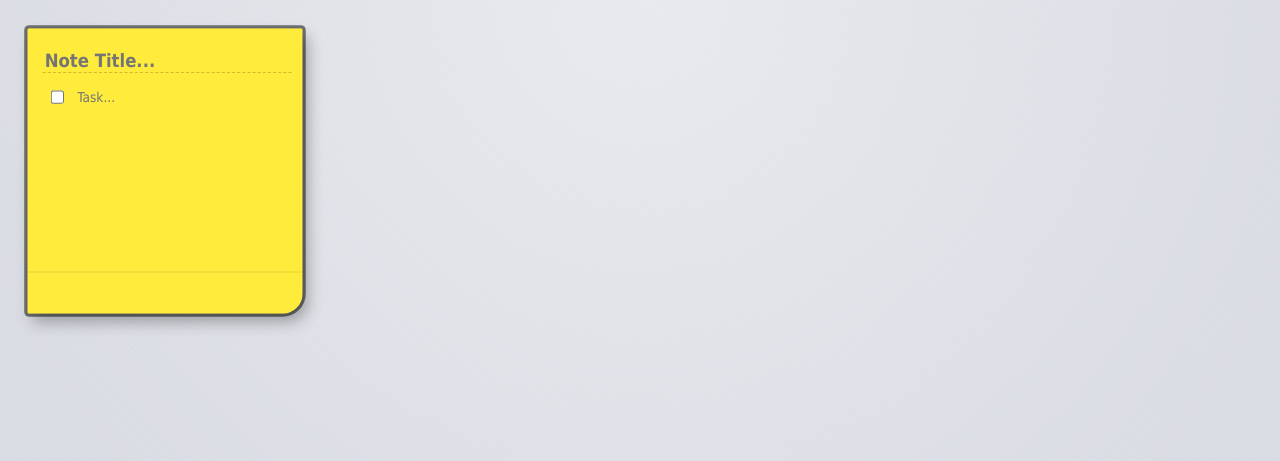
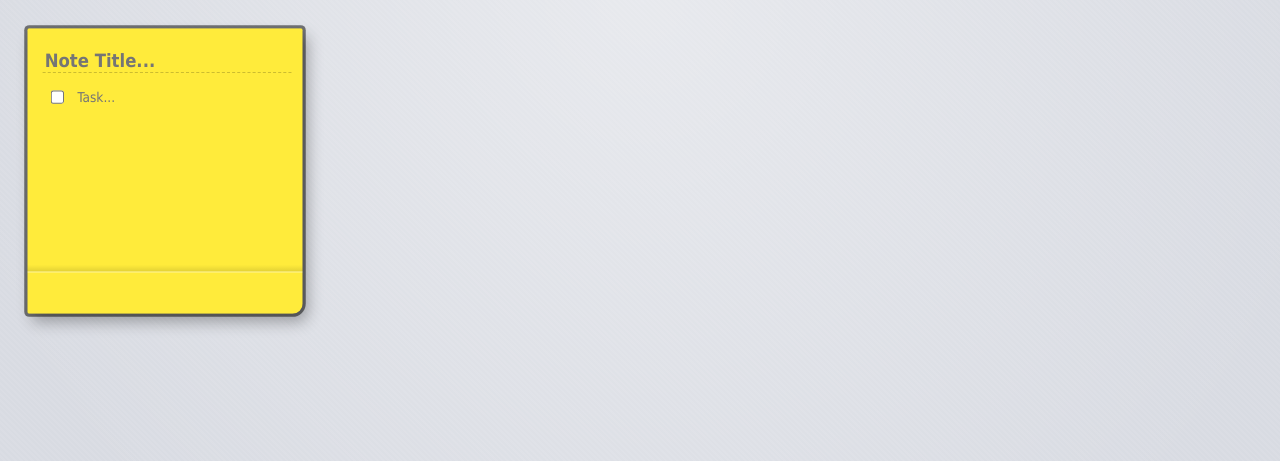
Before and after one commit to Mohammad-Khoshroo/TODO-chrome-extension, a browser extension: page index.html in a window 1280 px wide. Both pictures are taken after a click on the button "Add Note +". Shown: the top 461 px of the page. Drawn offline with Linux system fonts and the light colour scheme; a web font is replaced by a local one.

Commit message:
fix add paper on each note

```diff
--- a/script.js
+++ b/script.js
@@ -145,12 +145,16 @@ function renderAllNotes() {
         const noteDiv = document.createElement('div');
         noteDiv.className = `sticky-note ${note.colorClass} ${activeNoteIndex === noteIndex ? 'active' : ''}`;
 
-        // زاویه و حاشیه تصادفی برای نامرتب بودن و حس واقعی یخچال
-        const rotate = Math.random() * 4 - 2;
-        const marginTop = Math.random() * 20;
+        // نامرتب‌سازی طبیعی‌تر (چرخش بین 3- تا 3 درجه و جابجایی تصادفی)
+        const rotate = (Math.random() * 6) - 3;
+        const marginTop = Math.random() * 15;
+        const marginLeft = (Math.random() * 10) - 5;
+
         noteDiv.style.transform = `rotate(${rotate}deg)`;
         noteDiv.style.marginTop = `${marginTop}px`;
+        noteDiv.style.marginLeft = `${marginLeft}px`;
         noteDiv.dataset.noteIndex = noteIndex;
+
 
         let tasksHTML = note.tasks.map((task, taskIndex) => `
             <li class="task-item ${task.scribbled ? 'scribbled' : ''}" data-task-index="${taskIndex}">
--- a/style.css
+++ b/style.css
@@ -124,6 +124,10 @@ body {
     box-sizing: border-box;
     /* overflow: hidden; */
     overflow-y: auto;
+    min-height: 100vh;
+    /* اگر عکس پس‌زمینه دارید، این دو خط را اضافه کنید: */
+    background-size: cover;
+    background-attachment: fixed;
 }
 
 #add-note-btn {
@@ -154,6 +158,7 @@ body {
     display: flex;
     flex-wrap: wrap;
     align-content: flex-start;
+    align-items: flex-start; /* حل مشکل کش آمدن نوت‌های هم‌ردیف */
     gap: 15px;
     padding-bottom: 100px;
 }
@@ -170,20 +175,27 @@ body {
     transition: box-shadow 0.2s, transform 0.2s;
 } */
 .sticky-note {
-    width: 240px; /* حداقل ابعاد واقعی‌تر */
+    width: 240px;
     min-height: 240px;
     padding: 20px 15px;
-    box-shadow: 3px 5px 10px rgba(0,0,0,0.2);
-    border-radius: 2px 2px 20px 2px;
+    box-shadow: 3px 5px 15px rgba(0,0,0,0.2);
+    border-radius: 2px 2px 10px 2px;
     position: relative;
     display: flex;
     flex-direction: column;
-    /* حذف max-height و overflow برای جلوگیری از اسکرول خوردن نوت */
-    /* ایجاد خط تای کاغذ برای القای حس چسبیده شدن کاغذ جدید به پایین */
-    background-image: repeating-linear-gradient(transparent, transparent 238px, rgba(0,0,0,0.05) 238px, rgba(0,0,0,0.05) 240px);
+
+    /* افکت روی هم افتادن کاغذها (overlap) هر 240 پیکسل */
+    /* یک سایه تیره و یک لبه روشن برای القای حس کاغذ جدید */
+    background-image: repeating-linear-gradient(
+        to bottom,
+        transparent 0px,
+        transparent 232px,
+        rgba(0, 0, 0, 0.1) 238px,
+        rgba(255, 255, 255, 0.5) 239px,
+        transparent 240px
+    );
     transition: box-shadow 0.2s;
 }
-
 
 .sticky-note.active {
     box-shadow: 0 0 0 3px rgba(0,0,0,0.5), 5px 8px 15px rgba(0,0,0,0.3);
```
